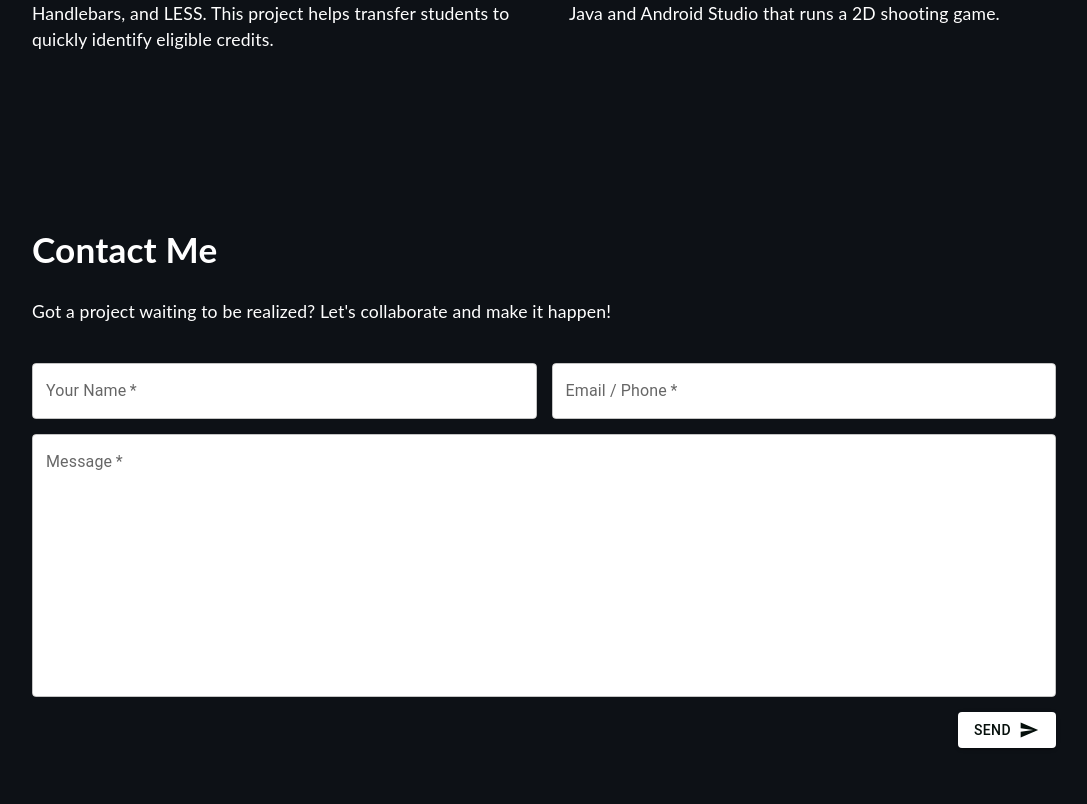
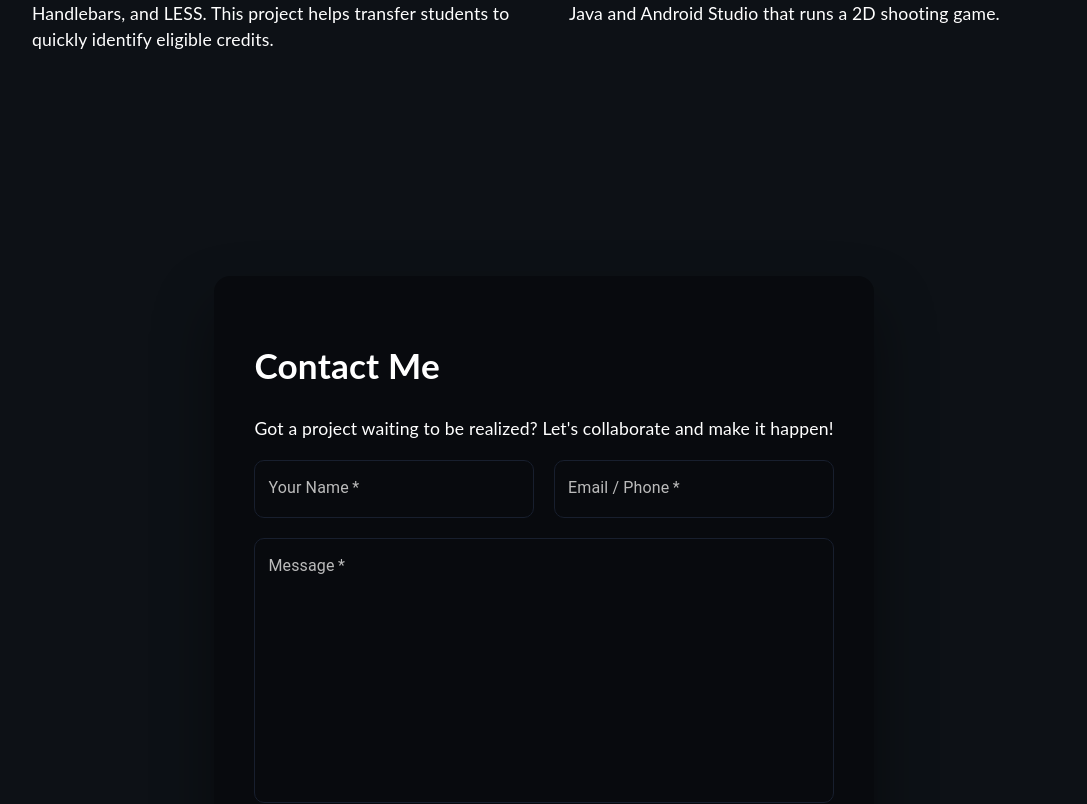
Before and after one commit to zubaer012/Portfolio, a React (Create React App) app: page / in a window 1280 px wide. Shown: the part 6320-7124 px from the top of the page, without its empty margins (96-1183 px from the left). Built offline with nearby package versions, Linux system fonts and the light colour scheme.

Commit message:
Update Contact.scss

```diff
--- a/src/assets/styles/Contact.scss
+++ b/src/assets/styles/Contact.scss
@@ -1,48 +1,105 @@
-.contact_wrapper svg {
-  font-size: 1em;
-  vertical-align: middle;
-  margin-right: 5px;
+#contact {
+  background-color: #0d1116;
+  padding: 10vh 2rem;
+  display: flex;
+  justify-content: center;
+
+  .content {
+    max-width: 1200px;
+    width: 100%;
+    display: flex;
+    flex-direction: column;
+    align-items: center;
+    font-family: "Inter", sans-serif;
+    color: #d0d5dd;
   }
 
-.contact-form {
-  padding-top: 20px;
+  .block-hero {
+    text-align: center;
+    margin-bottom: 40px;
 
-  button {
-    float: right;
-    background-color: white;
-    color: #050f0b;
+    .subtitle {
+      color: #45ebfa;
+      font-weight: 600;
+      font-size: 1rem;
+      text-transform: uppercase;
+      margin-bottom: 10px;
     }
 
-  button:hover {
-    background-color: #5000ca;
+    h1 {
+      font-size: 3rem;
       color: white;
+      margin-bottom: 16px;
     }
 
-  fieldset {
-    background-color: white;
+    p {
+      font-size: 1.1rem;
+      max-width: 600px;
+      margin: 0 auto;
+      line-height: 1.6;
     }
   }
 
-label {
-  font-size: 1.2rem;
-  font-family: 'DomaineDispNar-Medium', sans-serif;
-}
+  .contact_wrapper {
+    background-color: #080a0e; // ← updated color
+    width: 100%;
+    max-width: 700px;
+    padding: 40px;
+    border-radius: 16px;
+    box-shadow: 0 30px 60px rgba(0, 0, 0, 0.4);
+
+    form {
+      display: flex;
+      flex-direction: column;
+      gap: 20px;
 
       .form-flex {
         display: flex;
-  gap: 15px;
-  padding-bottom: 15px;
+        flex-direction: column;
+        gap: 20px;
+
+        @media (min-width: 600px) {
+          flex-direction: row;
+        }
       }
 
-.form-flex .MuiFormControl-root {
+      .MuiFormControl-root {
         width: 100%;
+
+        .MuiInputBase-root {
+          background-color: #080a0e;
+          border-radius: 10px;
+          color: white;
+          border: 1px solid #181f2e; // ← add this line
+
+          fieldset {
+            border: none; // ← remove default MUI outline
+          }
         }
 
-form {
-  width: 100% !important;
+        .MuiInputLabel-root {
+          color: #bbb;
         }
 
-.body-form {
-  width: 100% !important;
-  margin-bottom: 15px !important;
+        .MuiFormHelperText-root {
+          color: #ff7675;
         }
+      }
+
+      .MuiButton-root {
+        align-self: flex-end;
+        background-color: white;
+        color: #0d1116;
+        padding: 10px 24px;
+        font-weight: 600;
+        border-radius: 10px;
+        transition: background-color 0.3s ease;
+
+        &:hover {
+          background-color: #6941c6;
+          color: white;
+        }
+      }
+    }
+  }
+}
```
Lines whose indentation alone changed are shown as unchanged.
